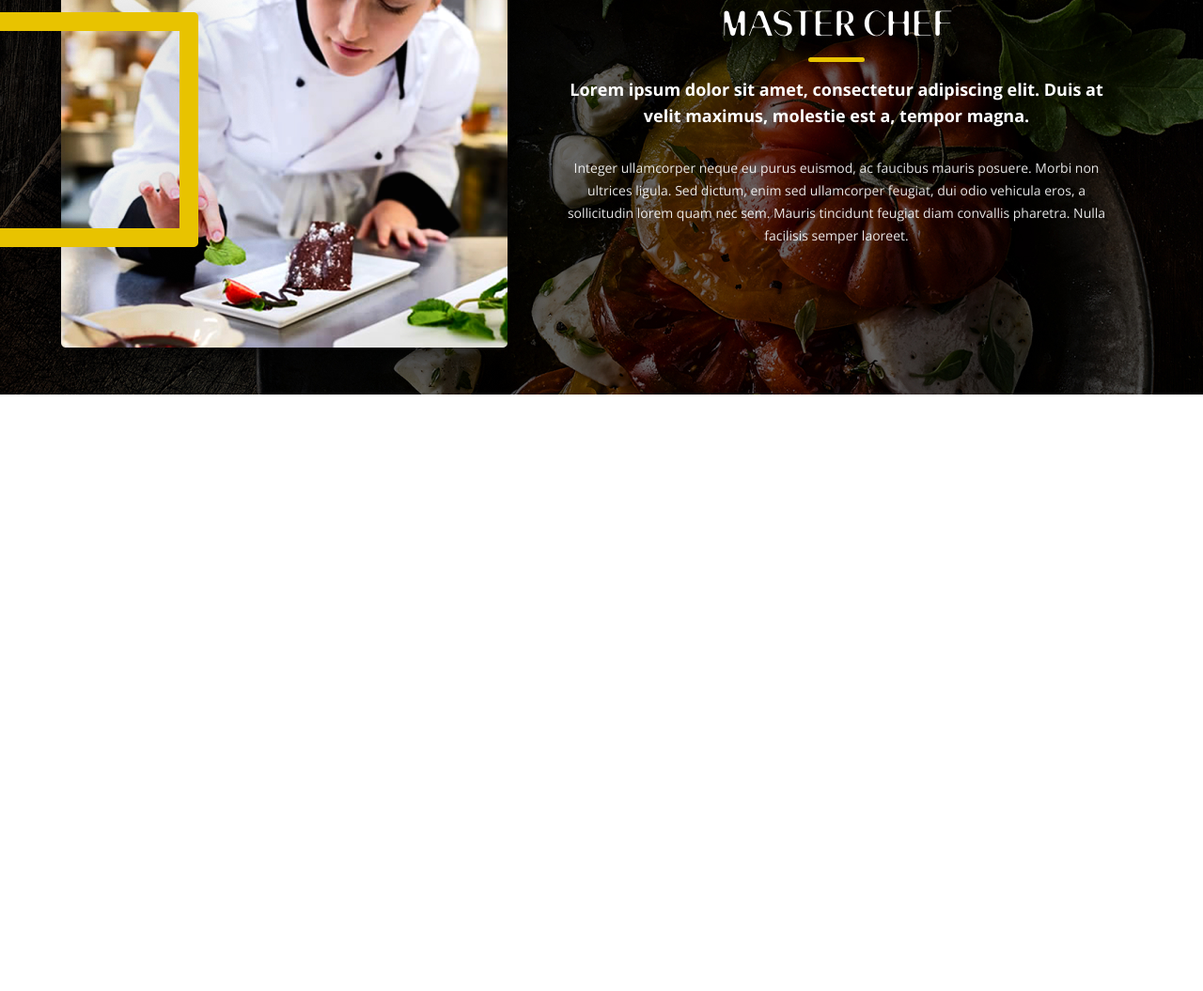
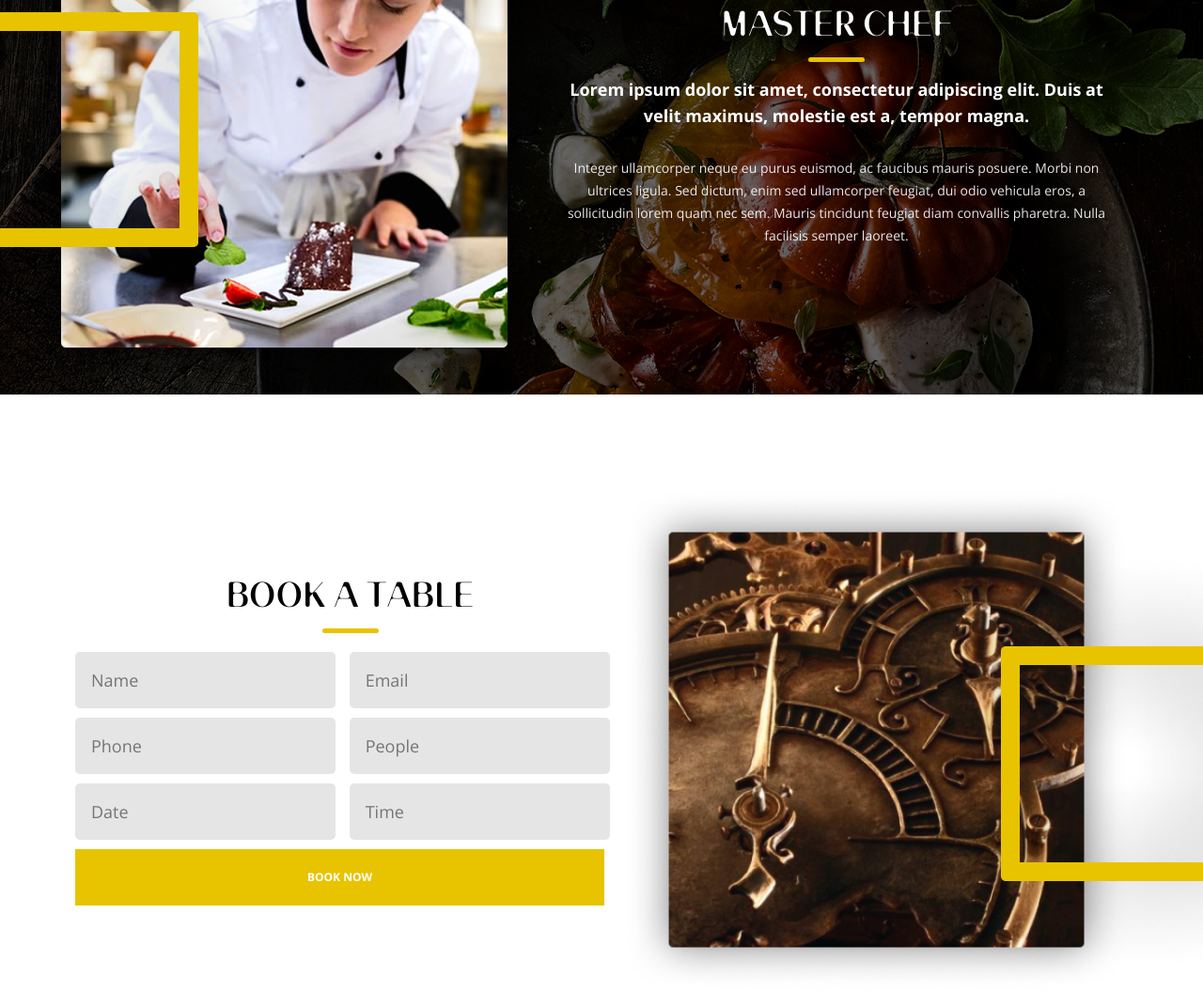
Before and after one commit to tima-1701/Hungry, a website: page app/index.html in a window 1280 px wide. Shown: the part 1847-2902 px from the top of the page at 94% size. Before the commit the page ends 2267 px from the top, so only its background shows below. Drawn offline with nearby package versions, Linux system fonts and the light colour scheme.

Commit message:
added section2

```diff
--- a/app/index.html
+++ b/app/index.html
@@ -64,7 +64,7 @@
   </header>
 
   <section class="about">
-    <div class="about__container">
+    <div class="container2">
       <div class="about__inner">
         <div class="about__left">
           <h2 class="about__title">about us</h2>
@@ -98,7 +98,32 @@
       </div>
     </div>
   </section>
+  <section class="book">
+    <div class="container-book">
+      <div class="book__inner">
+        <div class="book__left">
+          <div class="book__left-title">book a table</div>
+          <form action="" class="book__left-form">
+            <input class="book__form-item" type="text" placeholder="Name">
+            <input class="book__form-item" type="text" placeholder="Email">
+            <input class="book__form-item" type="text" placeholder="Phone">
+            <input class="book__form-item" type="text" placeholder="People">
+            <input class="book__form-item" type="text" placeholder="Date">
+            <input class="book__form-item" type="text" placeholder="Time">
+            <button class="book__form-btn">BOOK NOW</button>
+          </form>
+        </div>
+        <div class="book__right">
+          <img class="book__right-img" src="images/book-right.jpg" alt="#">
+          <img class="book__right-img-item" src="images/about-img1.png" alt="#">
+        </div>
+      </div>
+    </div>
+  </section>
 
+<section class="price">
+
+</section>
 
 
   <script src="js/main.min.js"></script>
--- a/app/scss/style.scss
+++ b/app/scss/style.scss
@@ -34,6 +34,10 @@
         font-size: 12px;
         line-height: 18px;
         font-weight: 700;
+        transition: all .3s;
+        &:hover{
+            color: #E8C300;
+        }
     }
 }
 
@@ -48,6 +52,10 @@
         font-size: 12px;
         line-height: 18px;
         font-weight: 700;
+        transition: all .3s;
+        &:hover{
+            color: #E8C300;
+        }
     }
 }
 
@@ -153,7 +161,7 @@
 .about{
     margin-bottom: 100px;
 }
-.about__container{
+.container2{
     max-width: 1310px;
     margin: 0 auto;
     padding: 0 15px;
@@ -269,3 +277,81 @@
     right: 300px;
     top: 68px;
 }
+.container-book{
+    max-width: 1150px;
+    margin: 0 auto;
+    padding: 0 15px;
+}
+.book__left{
+    max-width: 585px;
+    width: 100%;
+}
+.book__left-title{
+    font-size: 36px;
+    line-height: 48px;
+    text-align: center;
+    color: #000;
+    text-transform: uppercase;
+    font-family: 'Banny Bold Round';
+    padding-bottom: 15px;
+    margin-bottom: 20px;
+    position: relative;
+    &::before{
+        content: '';
+        width: 60px;
+        height: 5px;
+        border-radius: 50px;
+        background: #E8C300;
+        position: absolute;
+        left: 50%;
+        bottom: 0;
+        transform: translate(-50%, 0);
+    }
+}
+.book__left-form{
+    max-width: 580px;
+    input{
+        margin-bottom: 10px;
+        outline: none;
+        border: none;
+    }
+}
+.book__form-item{
+    height: 60px;
+    width: 100%;
+    max-width: 277px;
+    background: #E5E5E5;
+    border-radius: 5px;
+    margin-right: 10px;
+    &::placeholder{
+        padding: 25px 0 0 15px;
+    }
+}
+.book__form-btn{
+    max-width: 563px;
+    width: 100%;
+    height: 60px;
+    background-color: #E8C300;
+    outline: none;
+    border: none;
+    cursor: pointer;
+    font-size: 12px;
+    line-height: 20px;
+    font-weight: 700;
+    color: #fff;
+}
+.book__inner{
+    display: flex;
+    align-items: center;
+}
+.book__right-img{
+    position: relative;
+}
+.book__right{
+    position: relative;
+}
+.book__right-img-item{
+    position: absolute;
+    left: 300px;
+    top: 68px;
+}
```
Also changed, not shown: app/css/style.min.css, app/images/Group5.png (added), app/images/book-right.jpg (added).
